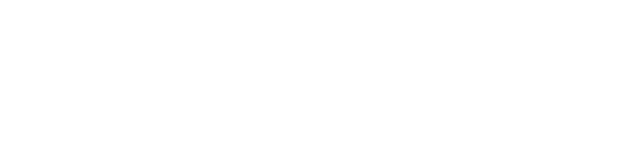
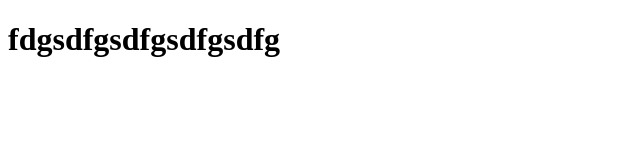
Before and after one commit to brk6521/omsrisairamproject, a plain HTML site: page index.html in a window 1280 px wide. Shown: the whole page, without its empty margins (0-640 px from the left). Drawn offline with Linux system fonts and the light colour scheme.

Commit message:
added paragraph added new lines

```diff
--- a/index.html
+++ b/index.html
@@ -4,6 +4,7 @@
     <meta charset="UTF-8">
     <meta name="viewport" content="width=device-width, initial-scale=1.0">
     <title>Ramesdh ramesh kumar bhasakrna</title>
+    <h1>fdgsdfgsdfgsdfgsdfg</h1>
 </head>
 <body>
 
```
